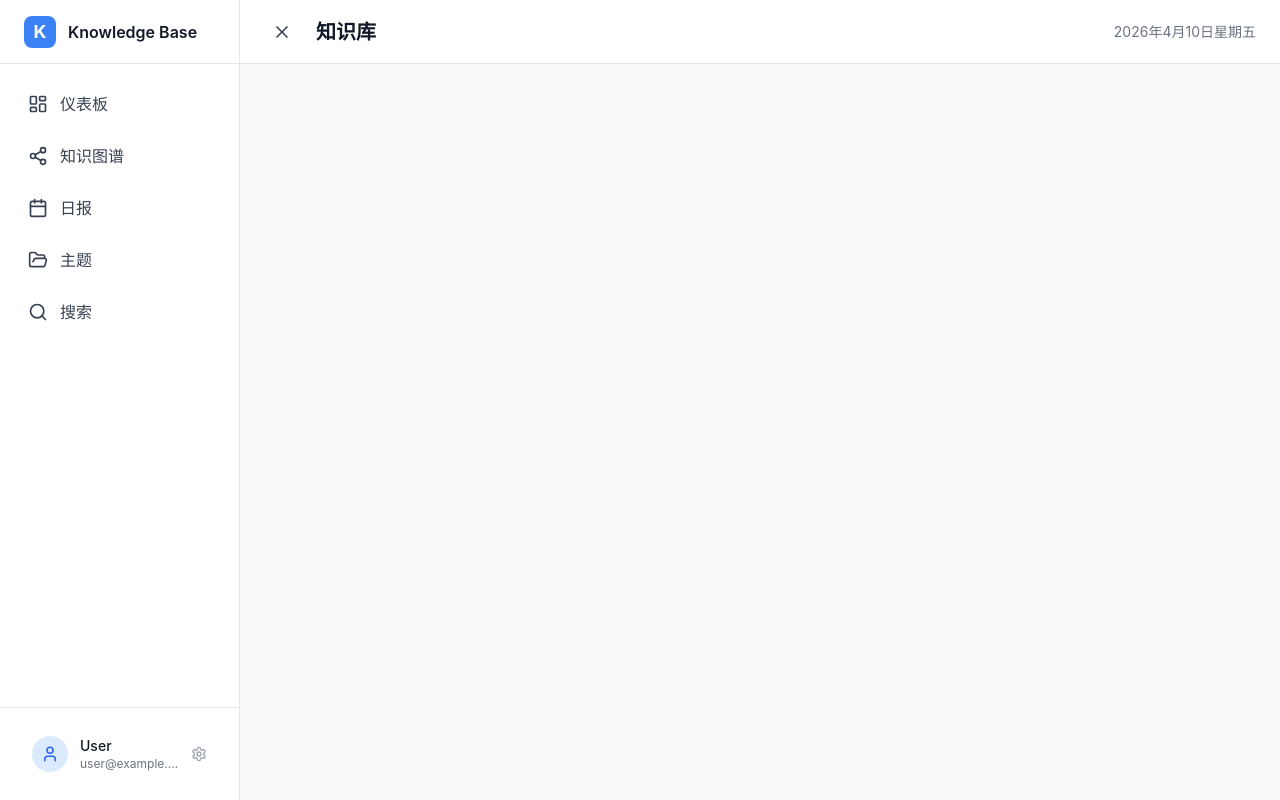
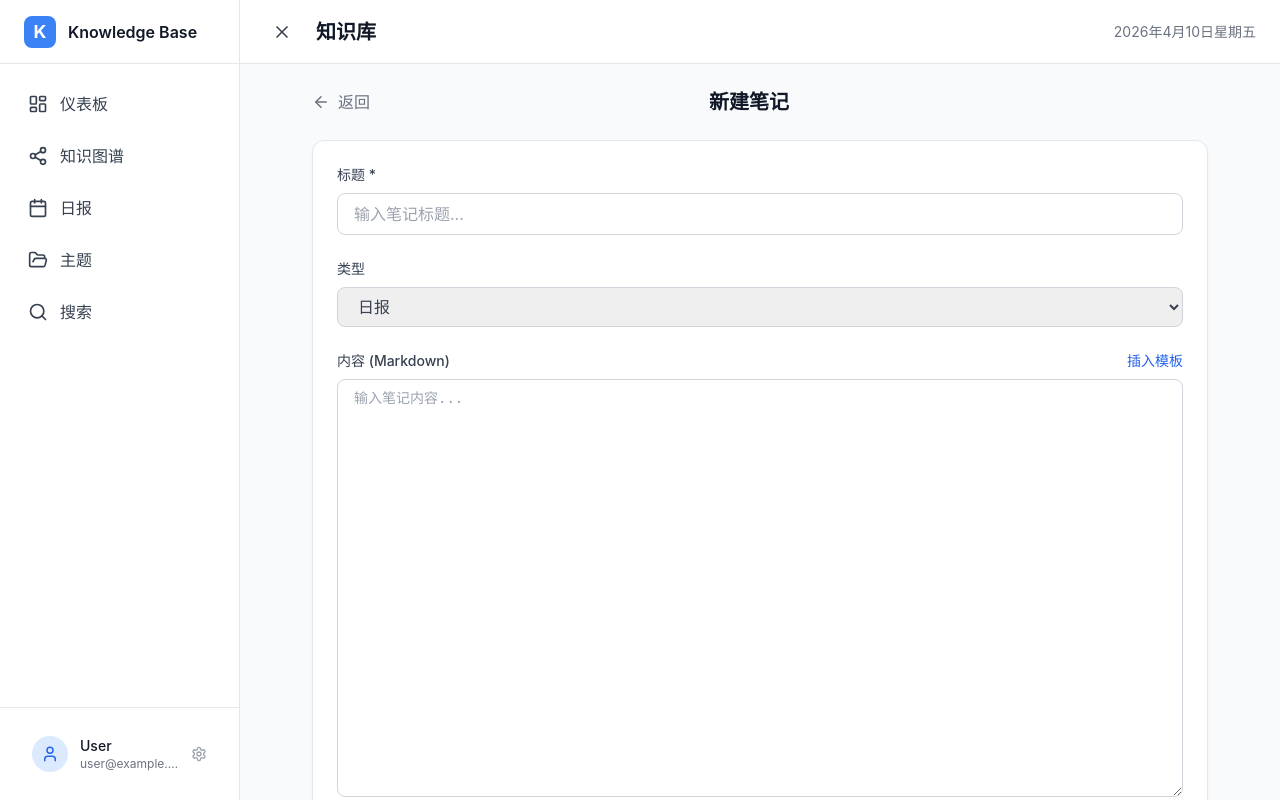
Before and after one commit to jkrescue/knowledge-base-ui, a React (Vite) app: page /new in a window 1280 px wide. Built offline with nearby package versions, Linux system fonts and the light colour scheme.

Commit message:
feat: Round 1 - Core CRUD functionality
- Add edit functionality to NoteDetail
- Add delete functionality with confirmation
- Add NewNote page for creating notes
- Add backend API endpoints (PUT, DELETE, POST)
- Add template insertion for new notes
- All CRUD operations now working

```diff
--- a/src/App.jsx
+++ b/src/App.jsx
@@ -17,6 +17,7 @@ import NotesList from './pages/NotesList'
 import NoteDetail from './pages/NoteDetail'
 import Topics from './pages/Topics'
 import SearchPage from './pages/SearchPage'
+import NewNote from './pages/NewNote'
 
 function App() {
   const [sidebarOpen, setSidebarOpen] = useState(true)
@@ -110,6 +111,7 @@ function App() {
             <Route path="/note/:id" element={<NoteDetail />} />
             <Route path="/topics" element={<Topics />} />
             <Route path="/search" element={<SearchPage />} />
+            <Route path="/new" element={<NewNote />} />
           </Routes>
         </div>
       </main>
--- a/src/pages/Dashboard.jsx
+++ b/src/pages/Dashboard.jsx
@@ -153,7 +153,7 @@ function Dashboard() {
           <h2 className="text-2xl font-bold text-gray-900">欢迎回来 👋</h2>
           <p className="text-gray-500 mt-1">这是你今天的工作概览</p>
         </div>
-        <Link to="/notes" className="btn-primary flex items-center gap-2">
+        <Link to="/new" className="btn-primary flex items-center gap-2">
           <span>+ 新建笔记</span>
         </Link>
       </div>
--- /dev/null
+++ b/src/pages/NewNote.jsx
@@ -0,0 +1,173 @@
+import React, { useState } from 'react'
+import { useNavigate, Link } from 'react-router-dom'
+import { ArrowLeft, Save, X, FileText } from 'lucide-react'
+
+function NewNote() {
+  const navigate = useNavigate()
+  const [title, setTitle] = useState('')
+  const [content, setContent] = useState('')
+  const [type, setType] = useState('daily')
+  const [saving, setSaving] = useState(false)
+  const [error, setError] = useState(null)
+
+  const handleSave = async (e) => {
+    e.preventDefault()
+    if (!title.trim()) {
+      setError('请输入标题')
+      return
+    }
+
+    setSaving(true)
+    setError(null)
+
+    try {
+      const response = await fetch('http://localhost:3001/api/notes', {
+        method: 'POST',
+        headers: { 'Content-Type': 'application/json' },
+        body: JSON.stringify({ title, content, type })
+      })
+
+      if (response.ok) {
+        const data = await response.json()
+        navigate(`/note/${data.data.id}`)
+      } else {
+        const err = await response.json()
+        throw new Error(err.error || '保存失败')
+      }
+    } catch (err) {
+      console.error('Save error:', err)
+      setError(err.message)
+    } finally {
+      setSaving(false)
+    }
+  }
+
+  const insertTemplate = () => {
+    const template = `## 🌅 今日概览
+- **日期**: ${new Date().toLocaleDateString('zh-CN')}
+- **心情**:
+- **能量值**: ⭐⭐⭐⭐⭐
+
+## ✅ 今日完成
+
+- [ ] 任务 1
+- [ ] 任务 2
+
+## 📝 今日收获
+
+1.
+2.
+
+## 🔗 相关链接
+
+-
+`
+    setContent(template)
+  }
+
+  return (
+    <div className="max-w-4xl mx-auto">
+      {/* Header */}
+      <div className="flex items-center justify-between mb-6">
+        <Link to="/" className="inline-flex items-center gap-2 text-gray-500 hover:text-primary-600">
+          <ArrowLeft size={18} />
+          <span>返回</span>
+        </Link>
+        <h2 className="text-xl font-semibold text-gray-900">新建笔记</h2>
+        <div className="w-20"></div>
+      </div>
+
+      {/* Error Message */}
+      {error && (
+        <div className="bg-red-50 border border-red-200 rounded-lg p-4 mb-6 text-red-700">
+          {error}
+        </div>
+      )}
+
+      {/* Form */}
+      <form onSubmit={handleSave} className="card p-6 space-y-6">
+        {/* Title */}
+        <div>
+          <label className="block text-sm font-medium text-gray-700 mb-2">标题 *</label>
+          <input
+            type="text"
+            value={title}
+            onChange={(e) => setTitle(e.target.value)}
+            placeholder="输入笔记标题..."
+            className="w-full px-4 py-2 border border-gray-300 rounded-lg focus:ring-2 focus:ring-primary-500 focus:border-transparent"
+            required
+          />
+        </div>
+
+        {/* Type */}
+        <div>
+          <label className="block text-sm font-medium text-gray-700 mb-2">类型</label>
+          <select
+            value={type}
+            onChange={(e) => setType(e.target.value)}
+            className="w-full px-4 py-2 border border-gray-300 rounded-lg focus:ring-2 focus:ring-primary-500 focus:border-transparent"
+          >
+            <option value="daily">日报</option>
+            <option value="projects">项目</option>
+            <option value="ai">AI研究</option>
+            <option value="concepts">概念</option>
+            <option value="life">生活</option>
+            <option value="meetings">会议</option>
+          </select>
+        </div>
+
+        {/* Content */}
+        <div>
+          <div className="flex items-center justify-between mb-2">
+            <label className="block text-sm font-medium text-gray-700">内容 (Markdown)</label>
+            <button
+              type="button"
+              onClick={insertTemplate}
+              className="text-sm text-primary-600 hover:text-primary-700"
+            >
+              插入模板
+            </button>
+          </div>
+          <textarea
+            value={content}
+            onChange={(e) => setContent(e.target.value)}
+            placeholder="输入笔记内容..."
+            rows={20}
+            className="w-full px-4 py-2 border border-gray-300 rounded-lg focus:ring-2 focus:ring-primary-500 focus:border-transparent font-mono text-sm"
+          />
+        </div>
+
+        {/* Actions */}
+        <div className="flex items-center justify-end gap-4 pt-4 border-t border-gray-200">
+          <Link
+            to="/"
+            className="flex items-center gap-2 px-4 py-2 text-gray-600 hover:bg-gray-100 rounded-lg transition-colors"
+          >
+            <X size={18} />
+            取消
+          </Link>
+          <button
+            type="submit"
+            disabled={saving}
+            className="flex items-center gap-2 px-6 py-2 bg-primary-500 text-white hover:bg-primary-600 rounded-lg transition-colors disabled:opacity-50"
+          >
+            <Save size={18} />
+            {saving ? '保存中...' : '保存'}
+          </button>
+        </div>
+      </form>
+
+      {/* Tips */}
+      <div className="mt-6 card p-4">
+        <h3 className="text-sm font-medium text-gray-700 mb-2">💡 提示</h3>
+        <ul className="text-sm text-gray-500 space-y-1">
+          <li>• 支持 Markdown 语法</li>
+          <li>• 使用 <code className="bg-gray-100 px-1 rounded">[[笔记名]]</code> 创建双向链接</li>
+          <li>• 使用 <code className="bg-gray-100 px-1 rounded">- [ ]</code> 创建待办事项</li>
+        </ul>
+      </div>
+    </div>
+  )
+}
+
+export default NewNote
--- a/src/pages/NoteDetail.jsx
+++ b/src/pages/NoteDetail.jsx
@@ -1,13 +1,18 @@
 import React, { useState, useEffect } from 'react'
-import { useParams, Link } from 'react-router-dom'
-import { ArrowLeft, Calendar, Tag, Link2 } from 'lucide-react'
+import { useParams, Link, useNavigate } from 'react-router-dom'
+import { ArrowLeft, Calendar, Tag, Edit2, Save, X, Trash2, AlertCircle } from 'lucide-react'
 import { api } from '../api'
 
 function NoteDetail() {
   const { id } = useParams()
+  const navigate = useNavigate()
   const [note, setNote] = useState(null)
+  const [isEditing, setIsEditing] = useState(false)
+  const [editedContent, setEditedContent] = useState('')
+  const [editedTitle, setEditedTitle] = useState('')
   const [loading, setLoading] = useState(true)
   const [error, setError] = useState(null)
+  const [saveStatus, setSaveStatus] = useState('')
 
   useEffect(() => {
     const fetchNote = async () => {
@@ -15,6 +20,8 @@ function NoteDetail() {
         const response = await api.getNote(id)
         if (response.success) {
           setNote(response.data)
+          setEditedContent(response.data.content)
+          setEditedTitle(response.data.title)
         }
       } catch (err) {
         console.error('Error fetching note:', err)
@@ -27,14 +34,70 @@ function NoteDetail() {
     fetchNote()
   }, [id])
 
-  // 简单的 Markdown 渲染
+  // 保存笔记
+  const handleSave = async () => {
+    setSaveStatus('保存中...')
+    try {
+      // 调用后端 API 保存
+      const response = await fetch(`http://localhost:3001/api/notes/${id}`, {
+        method: 'PUT',
+        headers: { 'Content-Type': 'application/json' },
+        body: JSON.stringify({
+          title: editedTitle,
+          content: editedContent
+        })
+      })
+
+      if (response.ok) {
+        setNote({ ...note, title: editedTitle, content: editedContent })
+        setIsEditing(false)
+        setSaveStatus('保存成功！')
+        setTimeout(() => setSaveStatus(''), 2000)
+      } else {
+        throw new Error('保存失败')
+      }
+    } catch (err) {
+      console.error('Save error:', err)
+      setSaveStatus('保存失败，请重试')
+    }
+  }
+
+  // 删除笔记
+  const handleDelete = async () => {
+    if (!window.confirm('确定要删除这篇笔记吗？此操作不可撤销。')) {
+      return
+    }
+
+    try {
+      const response = await fetch(`http://localhost:3001/api/notes/${id}`, {
+        method: 'DELETE'
+      })
+
+      if (response.ok) {
+        navigate('/notes')
+      } else {
+        throw new Error('删除失败')
+      }
+    } catch (err) {
+      console.error('Delete error:', err)
+      alert('删除失败，请重试')
+    }
+  }
+
+  // 取消编辑
+  const handleCancel = () => {
+    setEditedContent(note.content)
+    setEditedTitle(note.title)
+    setIsEditing(false)
+  }
+
+  // Markdown 渲染
   const renderMarkdown = (content) => {
     if (!content) return null
 
     return content
       .split('\n')
       .map((line, index) => {
-        // 标题
         if (line.startsWith('# ')) {
           return <h1 key={index} className="text-3xl font-bold text-gray-900 mt-8 mb-4">{line.slice(2)}</h1>
         }
@@ -44,13 +107,9 @@ function NoteDetail() {
         if (line.startsWith('### ')) {
           return <h3 key={index} className="text-xl font-semibold text-gray-900 mt-4 mb-2">{line.slice(4)}</h3>
         }
-
-        // 引用块
         if (line.startsWith('> ')) {
           return <blockquote key={index} className="border-l-4 border-primary-500 pl-4 py-2 my-4 bg-gray-50 italic text-gray-700">{line.slice(2)}</blockquote>
         }
-
-        // 列表项
         if (line.startsWith('- ')) {
           return <li key={index} className="ml-6 list-disc text-gray-700">{renderInlineMarkdown(line.slice(2))}</li>
         }
@@ -60,35 +119,25 @@ function NoteDetail() {
         if (line.startsWith('- [ ] ')) {
           return <li key={index} className="ml-6 list-none text-gray-700 flex items-center gap-2"><span className="text-gray-300">☐</span>{renderInlineMarkdown(line.slice(6))}</li>
         }
-
-        // 空行
         if (line.trim() === '') {
           return <div key={index} className="h-4" />
         }
-
-        // 普通段落
         return <p key={index} className="text-gray-700 leading-relaxed mb-2">{renderInlineMarkdown(line)}</p>
       })
   }
 
   const renderInlineMarkdown = (text) => {
     if (!text) return null
-
     let result = text
-
-    // 加粗
     result = result.replace(/\*\*(.+?)\*\*/g, '<strong>$1</strong>')
-    // 斜体
     result = result.replace(/\*(.+?)\*/g, '<em>$1</em>')
-    // 代码
     result = result.replace(/`(.+?)`/g, '<code class="bg-gray-100 px-1.5 py-0.5 rounded text-sm font-mono">$1</code>')
-    // 双向链接
     result = result.replace(/\[\[(.+?)\]\]/g, '<span class="text-primary-600 hover:underline cursor-pointer">$1</span>')
-
     return <span dangerouslySetInnerHTML={{ __html: result }} />
   }
 
   const formatDate = (dateString) => {
+    if (!dateString) return '未知日期'
     return new Date(dateString).toLocaleDateString('zh-CN', {
       year: 'numeric',
       month: 'long',
@@ -98,19 +147,11 @@ function NoteDetail() {
   }
 
   if (loading) {
-    return (
-      <div className="flex items-center justify-center h-64">
-        <div className="text-gray-500">加载中...</div>
-      </div>
-    )
+    return <div className="flex items-center justify-center h-64 text-gray-500">加载中...</div>
   }
 
   if (error || !note) {
-    return (
-      <div className="flex items-center justify-center h-64">
-        <div className="text-red-500">{error || '笔记不存在'}</div>
-      </div>
-    )
+    return <div className="flex items-center justify-center h-64 text-red-500">{error || '笔记不存在'}</div>
   }
 
   return (
@@ -121,33 +162,102 @@ function NoteDetail() {
         <span>/</span>
         <Link to="/notes" className="hover:text-primary-600">笔记</Link>
         <span>/</span>
-        <span className="text-gray-900">{note.title}</span>
+        <span className="text-gray-900 truncate max-w-xs">{note.title}</span>
       </div>
 
-      {/* Back Button */}
-      <Link
-        to="/notes"
-        className="inline-flex items-center gap-2 text-gray-500 hover:text-primary-600 mb-6"
-      >
+      {/* Action Bar */}
+      <div className="flex items-center justify-between mb-6">
+        <Link to="/notes" className="inline-flex items-center gap-2 text-gray-500 hover:text-primary-600">
           <ArrowLeft size={18} />
           <span>返回列表</span>
         </Link>
 
+        <div className="flex items-center gap-2">
+          {saveStatus && (
+            <span className={`text-sm ${saveStatus.includes('成功') ? 'text-green-600' : 'text-yellow-600'}`}>
+              {saveStatus}
+            </span>
+          )}
+
+          {isEditing ? (
+            <>
+              <button
+                onClick={handleCancel}
+                className="flex items-center gap-2 px-4 py-2 text-gray-600 hover:bg-gray-100 rounded-lg transition-colors"
+              >
+                <X size={18} />
+                取消
+              </button>
+              <button
+                onClick={handleSave}
+                className="flex items-center gap-2 px-4 py-2 bg-primary-500 text-white hover:bg-primary-600 rounded-lg transition-colors"
+              >
+                <Save size={18} />
+                保存
+              </button>
+            </>
+          ) : (
+            <>
+              <button
+                onClick={() => setIsEditing(true)}
+                className="flex items-center gap-2 px-4 py-2 text-gray-600 hover:bg-gray-100 rounded-lg transition-colors"
+              >
+                <Edit2 size={18} />
+                编辑
+              </button>
+              <button
+                onClick={handleDelete}
+                className="flex items-center gap-2 px-4 py-2 text-red-600 hover:bg-red-50 rounded-lg transition-colors"
+              >
+                <Trash2 size={18} />
+                删除
+              </button>
+            </>
+          )}
+        </div>
+      </div>
+
       {/* Tags */}
+      {!isEditing && (
         <div className="flex items-center gap-2 mb-6">
           <span className="tag bg-primary-50 text-primary-600">
             {note.type === 'daily' ? '日报' : note.type}
           </span>
         </div>
+      )}
 
       {/* Content */}
-      <article className="card p-8">
-        <div className="prose prose-gray max-w-none">
+      <div className="card">
+        {isEditing ? (
+          <div className="p-6 space-y-4">
+            <div>
+              <label className="block text-sm font-medium text-gray-700 mb-2">标题</label>
+              <input
+                type="text"
+                value={editedTitle}
+                onChange={(e) => setEditedTitle(e.target.value)}
+                className="w-full px-4 py-2 border border-gray-300 rounded-lg focus:ring-2 focus:ring-primary-500 focus:border-transparent"
+              />
+            </div>
+            <div>
+              <label className="block text-sm font-medium text-gray-700 mb-2">内容 (Markdown)</label>
+              <textarea
+                value={editedContent}
+                onChange={(e) => setEditedContent(e.target.value)}
+                rows={20}
+                className="w-full px-4 py-2 border border-gray-300 rounded-lg focus:ring-2 focus:ring-primary-500 focus:border-transparent font-mono text-sm"
+              />
+            </div>
+          </div>
+        ) : (
+          <article className="p-8 prose prose-gray max-w-none">
             {renderMarkdown(note.content)}
+          </article>
+        )}
       </div>
-      </article>
 
       {/* Meta */}
+      {!isEditing && (
         <div className="mt-8 flex items-center justify-between text-sm text-gray-500">
           <div className="flex items-center gap-2">
             <Calendar size={14} />
@@ -158,6 +268,7 @@ function NoteDetail() {
             <span>类型: {note.type}</span>
           </div>
         </div>
+      )}
     </div>
   )
 }
```
Also changed, not shown: 5 other files (tests, documents, lock files or other folders). Lines whose indentation alone changed are shown as unchanged.
